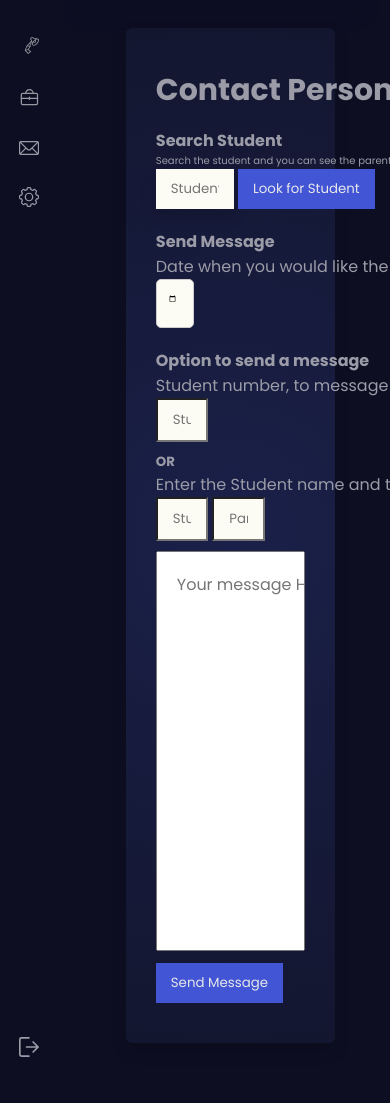
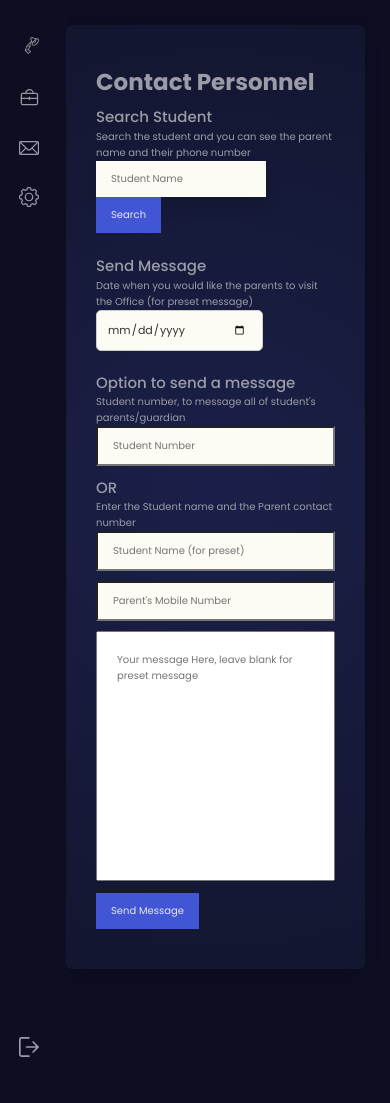
Before and after one commit to gleenny/DO-Desk, a PHP site: page /DO/final/DODeskSMS.php in a window 390 px wide. Shown: the part 78-1181 px from the top of the page. Run offline with PHP 8.4, Linux system fonts and the light colour scheme; the visitor is signed in with stand-in values (Sample User, id 1).

Commit message:
responsive 2

```diff
--- a/CSS/DODESK-SMSStyle.css
+++ b/CSS/DODESK-SMSStyle.css
@@ -1,6 +1,5 @@
 * {
   margin: 0;
-  white-space: nowrap;
   font-family: "Poppins", sans-serif;
   font-weight: 400;
   font-style: normal;
@@ -194,19 +193,6 @@ flex-direction: column;
 flex-grow: 1;
 max-height: 1000px;
 width: 100%;
-
-}
-.card .title {
-font-size: 30px;
-font-weight: 500;
-margin-bottom: 15px;
-}
-.card .subtitle {
-font-size: 13px;
-line-height: 1.6em;
-}
-.card + .card {
-margin-left: 20px;
 }
 
 /* 1st module */
@@ -219,19 +205,23 @@ margin-left: 20px;
   border: none;
   padding: 10px 15px;
 }
-.AddingStudent {
-  max-height: 100vh;
-  max-width: 70%;
+.SMSPage {
+  max-height: 100%;
+  max-width: 100%;
   box-shadow: rgba(0, 0, 0, 0.15) 0px 8px 16px 0px;
   margin-top: 1%;
   margin-left: 20%;
   margin-right: 20%;
 }
 
-.title {
-  font-size: 100px;
+.title{
+  font-size: 25px;
   font-weight: bold;
   margin-bottom: 5px;
+  }
+.titlelabel{
+    font-size: 15px;
+    font-weight: 500;
   }
 th {
   text-align: left;
@@ -242,14 +232,21 @@ th {
   border: none;
   box-shadow: rgba(0, 0, 0, 0.15) 0px 8px 16px 0px;
   padding: 10px 15px;
-  width: 20vw;
+  width: 200px;
+  font-size: 13px;
 }
 
 .message .title {
   font-size: 16px;
   margin-bottom: 5px;
+  font-weight: bold;
+
 }
 
+.message .titlelabel{
+  font-size: 15px;
+  font-weight: 500;
+}
 .message .searchBar {
   width : 35%;
   margin-bottom: 10px;
@@ -365,10 +362,7 @@ th {
   color: #888;
 }
 
-/*notes*/
-.searchNote {
-    font-size: 10px;
-}
+
 
 /* Styling for the snackbar */
 #snackbar {
@@ -395,6 +389,10 @@ th {
   opacity: 1; /* Fully opaque */
   transition: opacity 0.5s ease;
 }
+ .notice{
+  font-size: 13px;
+
+}
 
 @keyframes fadeItIn {
 0% {
@@ -404,79 +402,87 @@ th {
   background: #11132c;
 }
 }
-@media (max-width: 375px) {
-      /* headers */
-      .left-side {
-        display: flex;
-        flex-direction: column;
-        flex-shrink: 0;
-        align-items: center;
-        padding-left: 5px;
-        padding-right: 5px;
-        padding-top: 100px;
-        padding-bottom: 10px;
-            -webkit-animation: left 1s var(--delay) both;
-                animation: left 1s var(--delay) both;
+
+@media (max-width: 1440px)
+{
+    .notice{
+    font-size: 13px;
+
   }
-      .left-side .header-link {
-        padding: 10px;
-        border-bottom: 10px solid transparent;
+  .message .messageTextBox {
+    height: 350px;
+    font-size: 14px;
   }
-      .header{
-        font-size:0px;
 }
-      .header .header-link {
-        padding: 10px;
+@media (max-width: 1024px)
+ {
+  .SearchStudentBar {
+    width: 170px;
+    font-size: 12px;
+
   }
-      .header .header-link svg{
-        align-items: center !important;
+  .title {
+    font-size: 23px;
+
     }
-        /* end headers */
-        .wrapper{
-          max-width: 375%;
+  .notice{
+    font-size: 10px;
   }
-        .AddingStudent {
-          max-width: 100%;
-          max-height: 100%;
+  .SMSPage {
+    margin-left: 10%;
+    margin-right: 10%;
+  }
+
+}
+@media (max-width: 768px)
+ {
+  .SearchStudentBar {
+    width: 200px;
+    font-size: 10px;
+  }
+  .SMSPage {
     margin-top: 0%;
     margin-left: 0%;
     margin-right: 0%;
   }
-        .AddingStudent .title{
-          font-size: 15px;
+  /* Basic Styling */
+  .datepicker {
+    width: 30%;
+    height: 10%;
+    font-size: 11px;
+  }
+  .message .messageTextBox {
+    height: 200px;
+    font-size: 12px;
+  }
+  .message .searchBar {
+    width: 200px;
+    font-size: 10px;
+  }
 
 }
-        .AddingStudent .titlelabel{
-          font-size: 12px;
-        }
-        .AddingStudent .SearchStudentBar {
-          width: 50vw;
-        }
-        .message .title {
-          font-size: 12px;
+@media (max-width: 438px)
+ {
 
-        }
-        .message .notice{
+  .SearchStudentBar, .input {
+    width: 170px;
     font-size: 10px;
   }
-        .datepicker{
-          width: 20%;
-          height: 20px;
-          font-size: 2px;
+  .buttons{
+    font-size: 10px;
+  }
+  .message .messageTextBox {
+    height: 250px;
+    font-size: 10px;
+    width: 100%;
+  }
+  .datepicker {
+    width: 70%;
+    height: 7%;
+    font-size: 11px;
   }
   .message .searchBar {
-          width : 200px;
+    width: 100%;
     font-size: 10px;
-          margin-bottom: 10px;
-          padding: 10px 15px;
-          background-color: #FCFBF4;
-        }
-        .message .messageTextBox {
-          width: 100%;
-          height: 200px;
-          resize: none;
-          padding: 20px 20px;
-          font-size: 10px;
-          margin-bottom: 5px;
   }
 }
--- a/final/DODeskSMS.php
+++ b/final/DODeskSMS.php
@@ -51,16 +51,16 @@
     ?>
       <div class="user-box first-box" style="--delay: .1s">
 
-        <div class="AddingStudent card" style="--delay: .1s">
+        <div class="SMSPage card" style="--delay: .1s">
 
          <div class="searchStudent">
-         <div class="title"  style="font-weight: bold;">Contact Personnel</div>
+         <div class="title">Contact Personnel</div>
           <!--Search Student-->
-            <label class="titlelabel"style="font-weight: bold;">Search Student</label>
-            <p class="searchNote"> Search the student and you can see the parent name and their phone number </p>
+            <label class="titlelabel">Search Student</label>
+            <p class="notice"> Search the student and you can see the parent name and their phone number </p>
             <form action="../JAVASCRIPT/sendSMSJS.js" enctype="multipart/form-data" method="POST" id="myformFindParent">
               <input class="SearchStudentBar" type="text" placeholder="Student Name" id="studentName">
-              <input class="buttons" id="myBtn" type="submit" value="Look for Student" name="submit">
+              <input class="buttons" id="myBtn" type="submit" value="Search" name="submit">
             </form>
          </div>
 
@@ -86,18 +86,18 @@
           </div>
 
           <div class="message">
-              <label style=" font-weight: bold;" class="title">Send Message</label>
+              <label  class="titlelabel">Send Message</label>
               <p class="notice">Date when you would like the parents to visit the Office (for preset message)</p>
                 <!--For message-->
                 <form action="../JAVASCRIPT/sendSMSJS.js" enctype="multipart/form-data" method="POST" id="myformSMS">
                   <!--date-->
                   <input class="datepicker" type="date" name="scheduleDate" id="scheduleDate" placeholder="Date"><br>
                   <!--Student Number-->
-                  <h4 style="font-weight: bold;">Option to send a message</h4>
+                  <h4 class="titlelabel">Option to send a message</h4>
 
                   <p class="notice">Student number, to message all of student's parents/guardian</p>
                   <input class="searchBar" type="text" placeholder="Student Number" id="studentNumber">
-                  <h5 style="font-weight: bold;">OR</h5>
+                  <h5 class="titlelabel">OR</h5>
 
                   <p class="notice">Enter the Student name and the Parent contact number</p>
                   <input class="searchBar" type="text" placeholder="Student Name (for preset)" id="studentNameSMS">
```
Also changed, not shown: CSS/DODesk-OnTranscribeStyle.css (+94 -64 lines), CSS/DODesk-SettingsStyle.css (+14 -32 lines), final/DODeskOnTranscribe.php (+15 -11 lines). Lines whose indentation alone changed are shown as unchanged.
